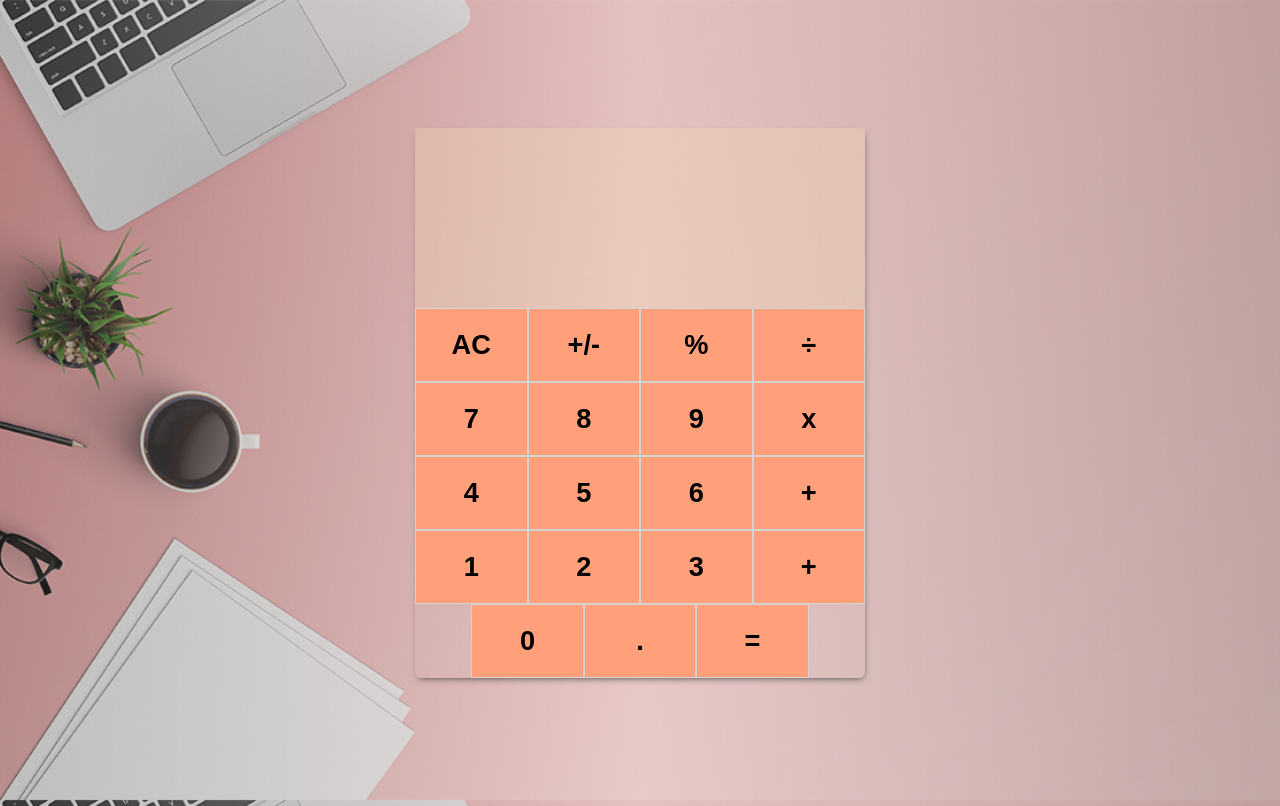
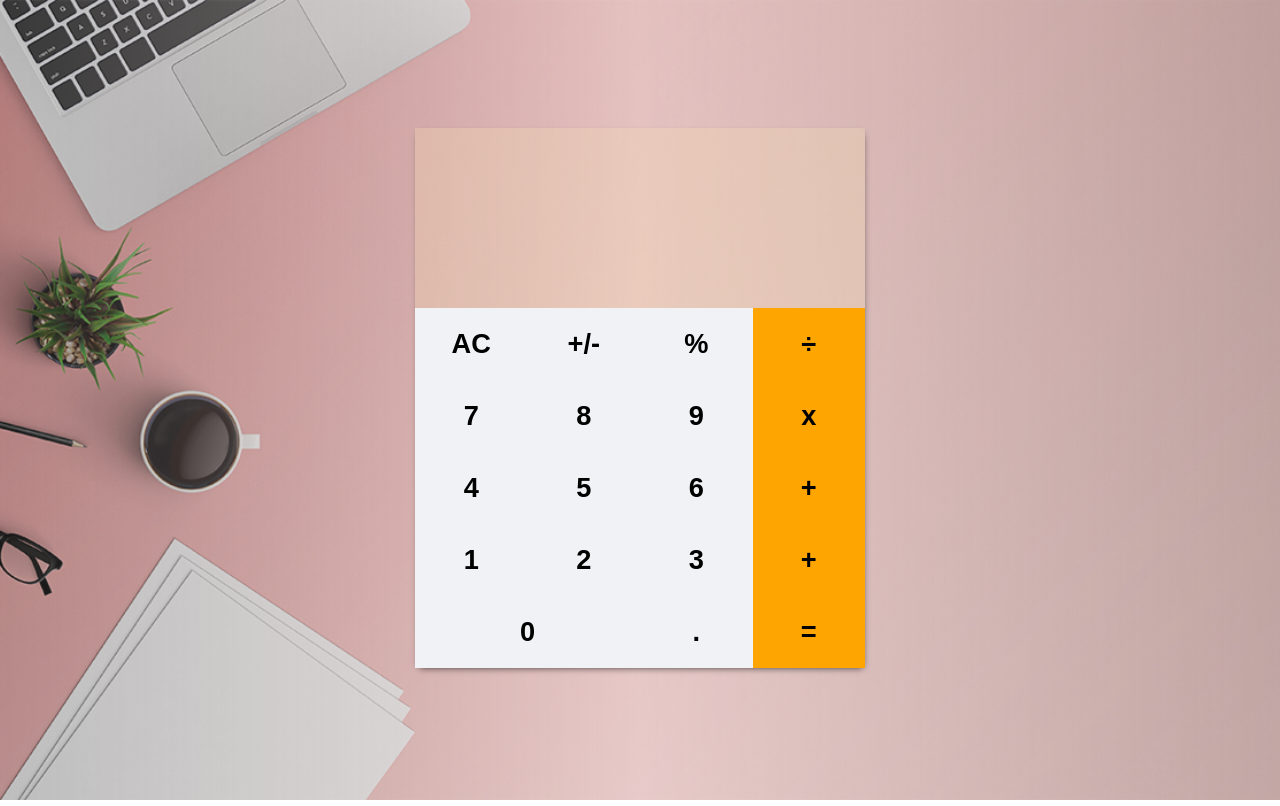
Before and after one commit to kelvin8773/my-calculator, a React (Create React App) app: page / in a window 1280 px wide. Built offline with nearby package versions, Linux system fonts and the light colour scheme; a web font is replaced by a local one.

Commit message:
finish milestone 2

```diff
--- a/src/assets/stylesheet/_color.scss
+++ b/src/assets/stylesheet/_color.scss
@@ -22,7 +22,7 @@ $twinkle-blue: rgba(206, 214, 224, 1.0);
 $anti-flash-white: rgba(241, 242, 246, 1.0);
 
 $primary: $tomato;
-$secondary: $bay-wharf;
+$secondary: $grisaille;
 
 $info: $french-sky-blue;
 $success: $ufo-green;
@@ -36,6 +36,11 @@ body {
 
 h1 {
   color: $info;
+}
+
+.background-white {
+  background-color: $anti-flash-white;
+  border: 1px solid $anti-flash-white;
 }
 
 .background-red {
--- a/src/assets/stylesheet/index.scss
+++ b/src/assets/stylesheet/index.scss
@@ -4,10 +4,11 @@
 @import './text';
 
 $app-width: 450px;
-$app-sm-width: 350px;
+$app-sm-width: 360px;
 $app-padding: 20px;
 $app-sm-padding: 15px;
-$btn-number-color: $orange;
+$btn-color: $orange;
+$btn-light-color: $tomato;
 
 body {
   -webkit-font-smoothing: antialiased;
@@ -52,15 +53,24 @@ body {
   }
 
   .button {
-    border: 0.015px solid lightgrey;
+    border: 0px solid lightgrey;
     width: $app-width/4;
     padding: 20px;
-    background-color: lightsalmon;
     font-size: 1.7rem;
     font-weight: 600;
+    transition: all .3s;
+    outline: none;
 
     @include mobile {
       width: $app-sm-width/4;
+    }
+  }
+
+  .zero {
+    width: $app-width/4 * 2;
+
+    @include mobile {
+      width: $app-sm-width/4 * 2;
     }
   }
 
@@ -68,4 +78,9 @@ body {
     cursor: pointer;
   }
 
+  .button:active {
+    border-style: none;
+    background-color: $btn-light-color;
+  }
+
 }
--- a/src/components/button.js
+++ b/src/components/button.js
@@ -3,11 +3,14 @@ import PropTypes from 'prop-types';
 
 const Button = props => {
   const { name, onClick } = props;
+  const btnClass = name === '0' ? "button zero" : "button";
+  const sideButtons = ['÷', 'x', '-', '+', '=']
+  const colorClass = sideButtons.includes(name) ? "background-orange" : "background-white"
 
   return (
     <button
       type="button"
-      className="button"
+      className={btnClass + ' ' + colorClass}
       onClick={onClick}
     >
       {name}
```
